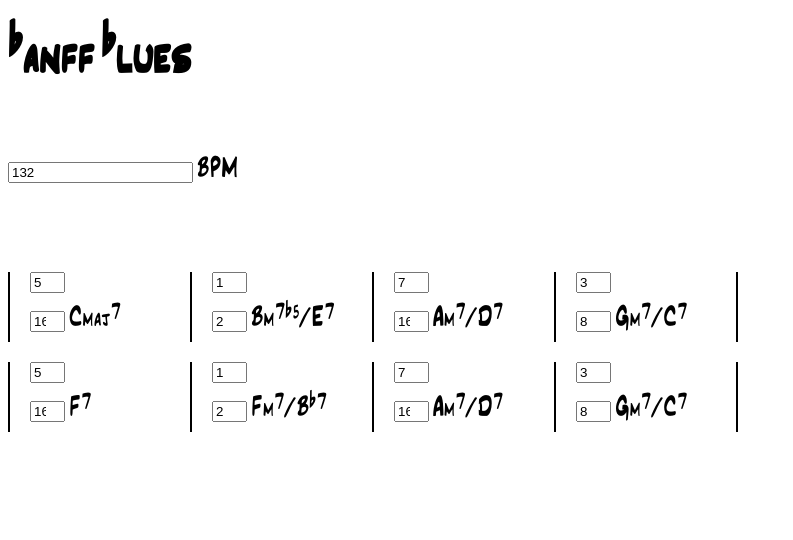
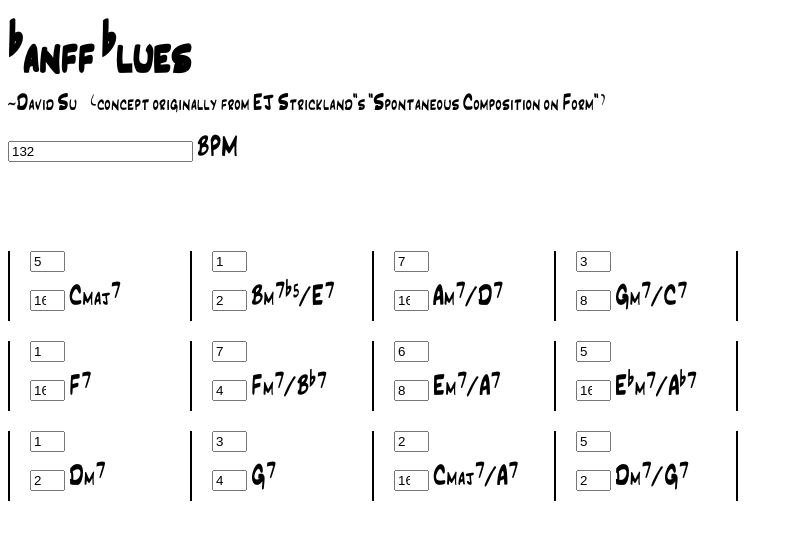
Before and after one commit to usdivad/banffblues, a PHP site: page / in a window 1280 px wide. Shown: the top 540 px of the page, without its empty margins (0-793 px from the left). Run offline with PHP 8.4, Linux system fonts and the light colour scheme.

Commit message:
rafiq's setup on

```diff
--- a/index.html
+++ b/index.html
@@ -2,6 +2,7 @@
 	<head>
 		<title="banff blues"></title>
 		<h1>banff blues</h1>
+		<div id="nm">~David Su <span id="ej">( concept originally from EJ Strickland"s "Spontaneous Composition on Form" )</span></div>
 		<link rel="stylesheet" type="text/css" href="style.css">
 	</head>
 	<body>
@@ -28,32 +29,54 @@
 					<input type="number" id="b1d" class="den" value="16">
 					Am7/D7
 					</div>
-					<div id="bar4s" class="bar">
+					<div id="bar4" class="bar">
 					<input type="number" id="b1n" class="num" value="3"><br>
 					<input type="number" id="b1d" class="den" value="8">
 					Gm7/C7
 					</div>
 				</div>
-				<div id="row1" class="row">
-					<div id="bar1" class="bar">
-					<input type="number" id="b1n" class="num" value="5"><br>
+				<div id="row2" class="row">
+					<div id="bar5" class="bar">
+					<input type="number" id="b1n" class="num" value="1"><br>
 					<input type="number" id="b1d" class="den" value="16">
 					F7
 					</div>
-					<div id="bar2" class="bar">
+					<div id="bar6" class="bar">
+					<input type="number" id="b1n" class="num" value="7"><br>
+					<input type="number" id="b1d" class="den" value="4">
+					Fm7/Bb7
+					</div>
+					<div id="bar7" class="bar">
+					<input type="number" id="b1n" class="num" value="6"><br>
+					<input type="number" id="b1d" class="den" value="8">
+					Em7/A7
+					</div>
+					<div id="bar8" class="bar">
+					<input type="number" id="b1n" class="num" value="5"><br>
+					<input type="number" id="b1d" class="den" value="16">
+					Ebm7/Ab7
+					</div>
+				</div>
+				<div id="row3" class="row">
+					<div id="bar9" class="bar">
 					<input type="number" id="b1n" class="num" value="1"><br>
 					<input type="number" id="b1d" class="den" value="2">
-					Fm7/Bb7
+					Dm7
 					</div>
-					<div id="bar3" class="bar">
-					<input type="number" id="b1n" class="num" value="7"><br>
+					<div id="bar10" class="bar">
+					<input type="number" id="b1n" class="num" value="3"><br>
+					<input type="number" id="b1d" class="den" value="4">
+					G7
+					</div>
+					<div id="bar11" class="bar">
+					<input type="number" id="b1n" class="num" value="2"><br>
 					<input type="number" id="b1d" class="den" value="16">
-					Am7/D7
+					Cmaj7/A7
 					</div>
-					<div id="bar4s" class="bar">
-					<input type="number" id="b1n" class="num" value="3"><br>
-					<input type="number" id="b1d" class="den" value="8">
-					Gm7/C7
+					<div id="bar12" class="bar">
+					<input type="number" id="b1n" class="num" value="5"><br>
+					<input type="number" id="b1d" class="den" value="2">
+					Dm7/G7
 					</div>
 				</div>
 			</div>
--- a/playback.js
+++ b/playback.js
@@ -19,7 +19,7 @@ function Engine() {
 	t.currentBarIndex = 0;
 
 	//IVs for synthesis
-	t.osc = T("pulse");
+	t.osc = T("konami"); //or pulse an octave up?
 	t.env = T("adsr", {a:1, d:200, s:0.25, r:500});
 	t.oe = T("OscGen", {osc:t.osc, env:t.env, mul:1}).play();
 	t.met = T("fnoise", {freq:512, mul:0}).play();
--- a/style.css
+++ b/style.css
@@ -6,6 +6,15 @@
 html {
 	font-family: inkpen;
 	font-size: 30px;
+}
+
+#nm {
+	margin-top: -60px;
+	font-size: 80%;
+}
+
+#ej {
+	padding-left: 10px;
 }
 
 .num, .den {
```
